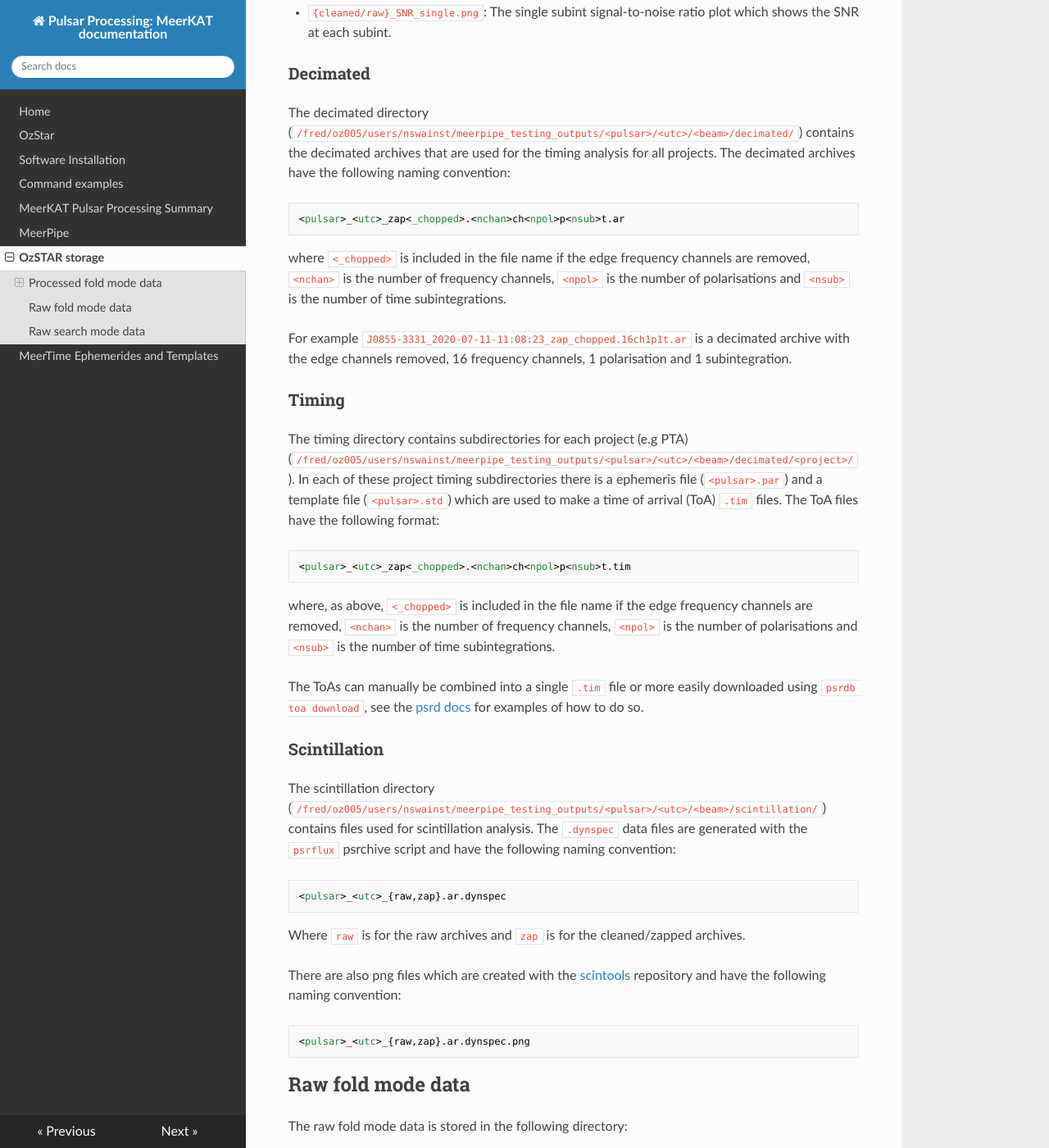
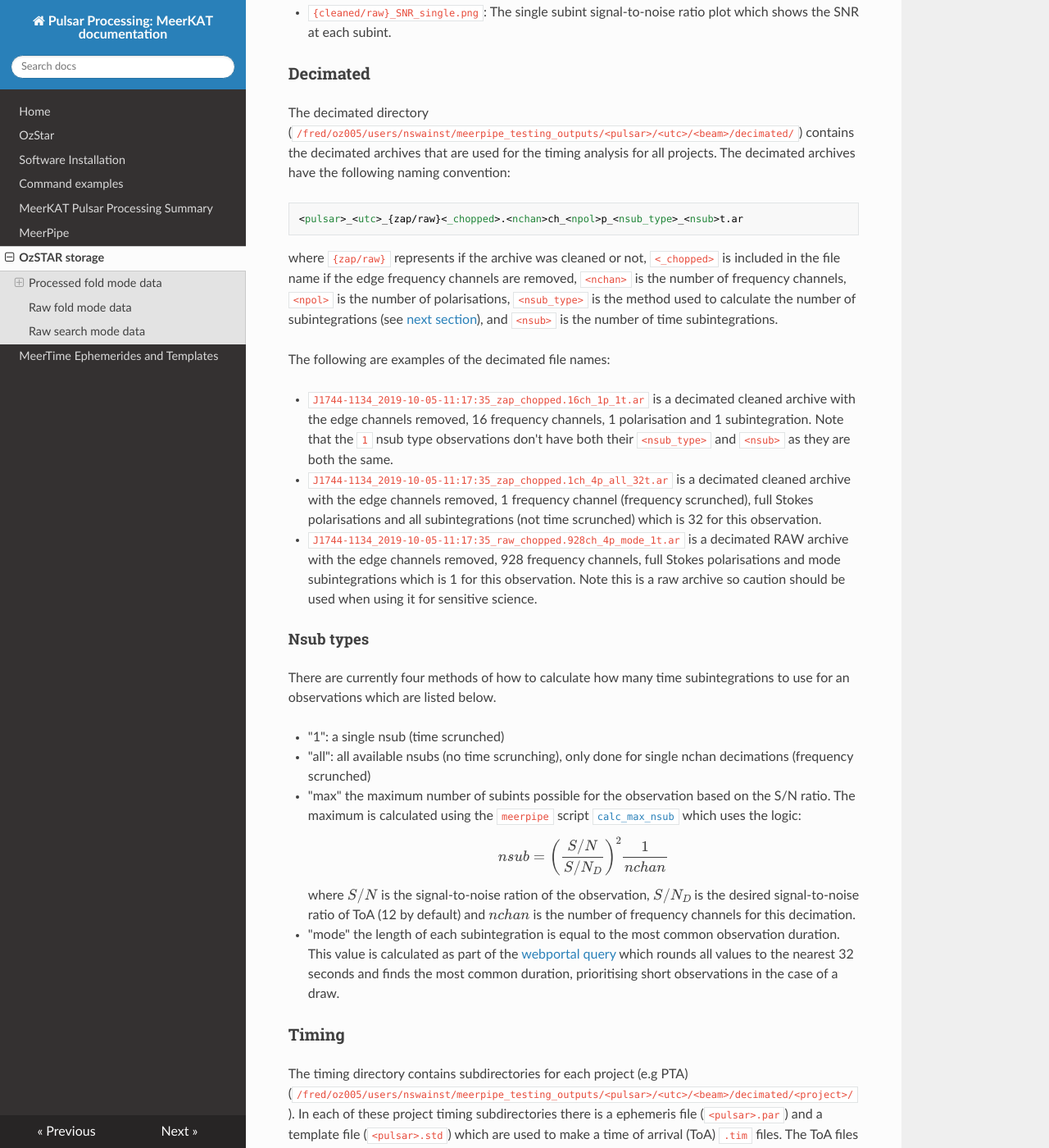
Before and after one commit to OZGrav/meerkat_pulsar_docs, an MkDocs documentation site: the page built from docs/ozstar_storage.md, in a window 1280 px wide and 1400 px high, scrolled down 1369 px. Shown: the whole window at 82% size. Built offline with MkDocs 1.6.1, drawn with Linux system fonts in a browser that asks for light colours; nearby versions of some CDN libraries; some of the changed text lies outside the part shown.

Commit message:
Added nsub type explanations for new decimated products formats

````diff
--- a/docs/ozstar_storage.md
+++ b/docs/ozstar_storage.md
@@ -54,15 +54,39 @@ The decimated directory (`/fred/oz005/users/nswainst/meerpipe_testing_outputs/<p
 The decimated archives have the following naming convention:
 
 ```
-<pulsar>_<utc>_zap<_chopped>.<nchan>ch<npol>p<nsub>t.ar
+<pulsar>_<utc>_{zap/raw}<_chopped>.<nchan>ch_<npol>p_<nsub_type>_<nsub>t.ar
 ```
 
-where `<_chopped>` is included in the file name if the edge frequency channels are removed,
+where `{zap/raw}` represents if the archive was cleaned or not,
+`<_chopped>` is included in the file name if the edge frequency channels are removed,
 `<nchan>` is the number of frequency channels,
-`<npol>` is the number of polarisations and
+`<npol>` is the number of polarisations,
+`<nsub_type>` is the method used to calculate the number of subintegrations (see [next section](#nsub-types)), and
 `<nsub>` is the number of time subintegrations.
 
-For example `J0855-3331_2020-07-11-11:08:23_zap_chopped.16ch1p1t.ar` is a decimated archive with the edge channels removed, 16 frequency channels, 1 polarisation and 1 subintegration.
+The following are examples of the decimated file names:
+
+- `J1744-1134_2019-10-05-11:17:35_zap_chopped.16ch_1p_1t.ar` is a decimated cleaned archive with the edge channels removed, 16 frequency channels, 1 polarisation and 1 subintegration. Note that the `1` nsub type observations don't have both their `<nsub_type>` and `<nsub>` as they are both the same.
+- `J1744-1134_2019-10-05-11:17:35_zap_chopped.1ch_4p_all_32t.ar` is a decimated cleaned archive with the edge channels removed, 1 frequency channel (frequency scrunched), full Stokes polarisations and all subintegrations (not time scrunched) which is 32 for this observation.
+- `J1744-1134_2019-10-05-11:17:35_raw_chopped.928ch_4p_mode_1t.ar` is a decimated RAW archive with the edge channels removed, 928 frequency channels, full Stokes polarisations and mode subintegrations which is 1 for this observation. Note this is a raw archive so caution should be used when using it for sensitive science.
+
+
+#### Nsub types
+
+There are currently four methods of how to calculate how many time subintegrations to use for an observations which are listed below.
+
+- "1": a single nsub (time scrunched)
+- "all": all available nsubs (no time scrunching), only done for single nchan decimations (frequency scrunched)
+- "max" the maximum number of subints possible for the observation based on the S/N ratio.
+The maximum is calculated using the `meerpipe` script [`calc_max_nsub`](https://github.com/OZGrav/meerpipe/blob/main/meerpipe/scripts/calc_max_nsub.py) which uses the logic:
+$$
+nsub = \left ( \frac{S/N}{S/N_D} \right )^2 \frac{1}{nchan}
+$$
+where $S/N$ is the signal-to-noise ration of the observation,
+$S/N_D$ is the desired signal-to-noise ratio of ToA (12 by default) and
+$nchan$ is the number of frequency channels for this decimation.
+- "mode" the length of each subintegration is equal to the most common observation duration.
+This value is calculated as part of the [webportal query](https://gitlab.com/CAS-eResearch/GWDC/meertime_dataportal/-/blob/main/backend/dataportal/graphql/queries.py?ref_type=heads#L338) which rounds all values to the nearest 32 seconds and finds the most common duration, prioritising short observations in the case of a draw.
 
 
 ### Timing
@@ -72,12 +96,13 @@ In each of these project timing subdirectories there is a ephemeris file (`<puls
 The ToA files have the following format:
 
 ```
-<pulsar>_<utc>_zap<_chopped>.<nchan>ch<npol>p<nsub>t.tim
+<pulsar>_<utc>_zap<_chopped>.<nchan>ch_<npol>p_<nsub_type>_<nsub>.tim
 ```
 
 where, as above, `<_chopped>` is included in the file name if the edge frequency channels are removed,
 `<nchan>` is the number of frequency channels,
-`<npol>` is the number of polarisations and
+`<npol>` is the number of polarisations,
+`<nsub_type>` is the method used to calculate the number of subintegrations (see [previous section](#nsub-types)), and
 `<nsub>` is the number of time subintegrations.
 
 The ToAs can manually be combined into a single `.tim` file or more easily downloaded using `psrdb toa download`, see the [psrd docs](https://psrdb.readthedocs.io/en/latest/how_to_use.html#toa-download-example) for examples of how to do so.
````
